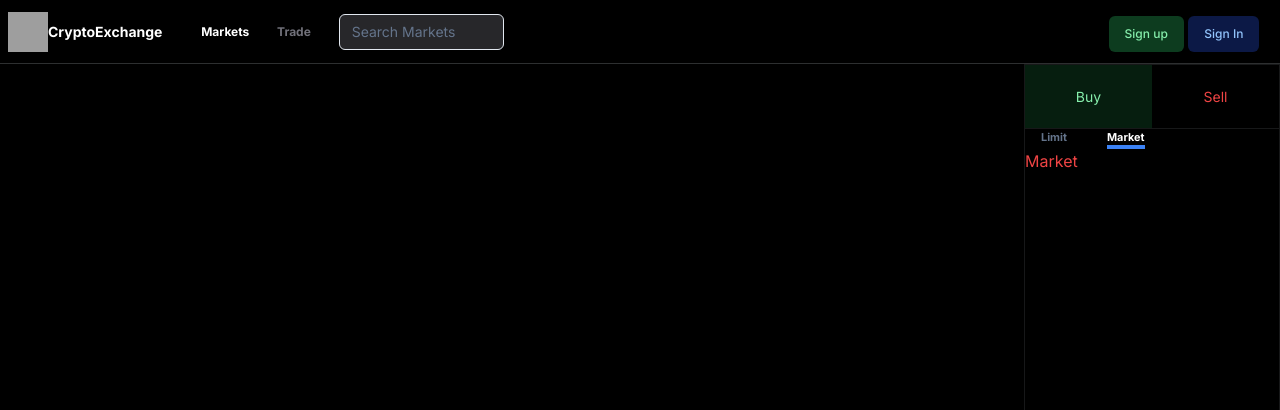
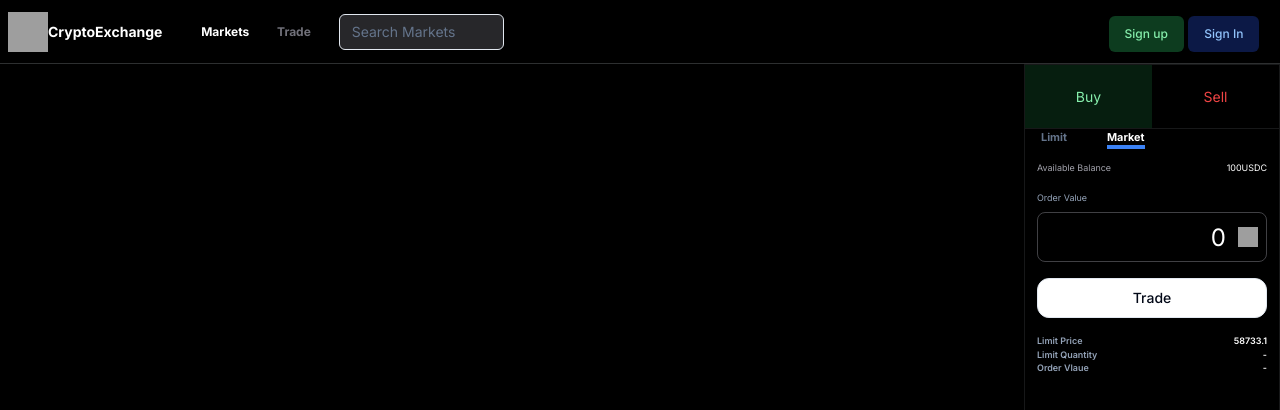
Before and after one commit to krishhh16/drodha, a Next.js app in the folder apps/web/: page /trade/1 in a window 1280 px wide. Both pictures are taken after a click on the element "Market". Shown: the top 410 px of the page. Built offline with nearby package versions, Linux system fonts and the light colour scheme; grey boxes are pictures that could not be loaded.

Commit message:
added market in buy and sell

```diff
--- a/apps/web/components/dashboard/Trade/BuySell.tsx
+++ b/apps/web/components/dashboard/Trade/BuySell.tsx
@@ -49,9 +49,61 @@ function BuySell() {
 }
 
 function Market(authenticated : {authenticated: boolean}) {
+    const [priceQuantity, setPriceQuantity] = useState<number>(0)
+    const [bitcoinVal, setBitcoinVal] = useState<number>(0)
+    const vals = [{name: "Limit Price", value: "58733.1"},{name: "Limit Quantity", value: "-"},{name: "Order Vlaue", value: "-"}]
+    const valsMaps = vals.map((data, ix) => {
+        return (
+            <div key={ix} className="flex justify-between">
+                <h1 className="text-[0.7vw] text-slate-400 font-semibold">
+                    {data.name}
+                </h1>
+                <h1 className="text-[0.7vw] text-white font-semibold">
+                    {data.value}
+                </h1>
+            </div>
+        )
+    })
     return (
-        <div className="text-red-500">
-            Market
+        <div className="m-1">
+            <div className="flex items-center p-2 justify-between text-white">
+                <h1 className="text-[0.7vw] text-zinc-400">
+                    Available Balance
+                </h1>
+                <h1 className="text-[0.7vw]">
+                    {authenticated ? "100USDC" : "0.00USDC"}
+                </h1>
+            </div>
+            <div className="p-2">
+                <h1 className="text-slate-400 text-[0.7vw] mb-2">
+                    Order Value
+                </h1>
+                <div onClick={() => {
+                    setPriceQuantity(1)
+                } }  className={`flex items-center rounded-lg border transition-all ease-linear duration-0 p-1 border-zinc-400/40 ${priceQuantity == 1 && "border-blue-600"} `}>
+                    <Input onChange={(e:any) => setBitcoinVal(e.target.value)}  value={`${bitcoinVal}`} className='border border-none text-white font-normal text-2xl text-right h-[5vh]' />
+                    <img className="w-5 mr-1 h-5" src="https://backpack.exchange/_next/image?url=%2Fcoins%2Fusdc.png&w=32&q=75" alt="usdc" />
+                </div>
+                    {
+                        authenticated ?
+                <Button className="w-full mt-4 h-[5vh] rounded-xl mb-4" variant="outline">
+
+                        Trade
+
+                </Button>
+                        :
+                <Button className="w-full h-[5vh] mb-4 rounded-xl" variant="outline">
+                    <Link href={"/signup"}>
+                        Sign up to trade
+                    </Link>
+                </Button>
+                    }
+                <div>
+                    {
+                       valsMaps
+                    }
+                </div>
+            </div>
         </div>
     )
 }
@@ -61,8 +113,8 @@ function Limit(authenticated : {authenticated: boolean}) {
     const [bitcoinVal, setBitcoinVal] = useState<number>(57176)
     const [usdcVal, setUsdcVal] = useState<number>(0)
     return (
-        <div className="m-4">
-            <div className="flex items-center p-4 justify-between text-white">
+        <div className="m-1">
+            <div className="flex items-center p-2 justify-between text-white">
                 <h1 className="text-[0.7vw] text-zinc-400">
                     Available Balance
                 </h1>
@@ -70,7 +122,7 @@ function Limit(authenticated : {authenticated: boolean}) {
                     {authenticated ? "100USDC" : "0.00USDC"}
                 </h1>
             </div>
-            <div>
+            <div className="p-2">
                 <h1 className="text-slate-400 text-[0.7vw] mb-2">
                     Price
                 </h1>
```
